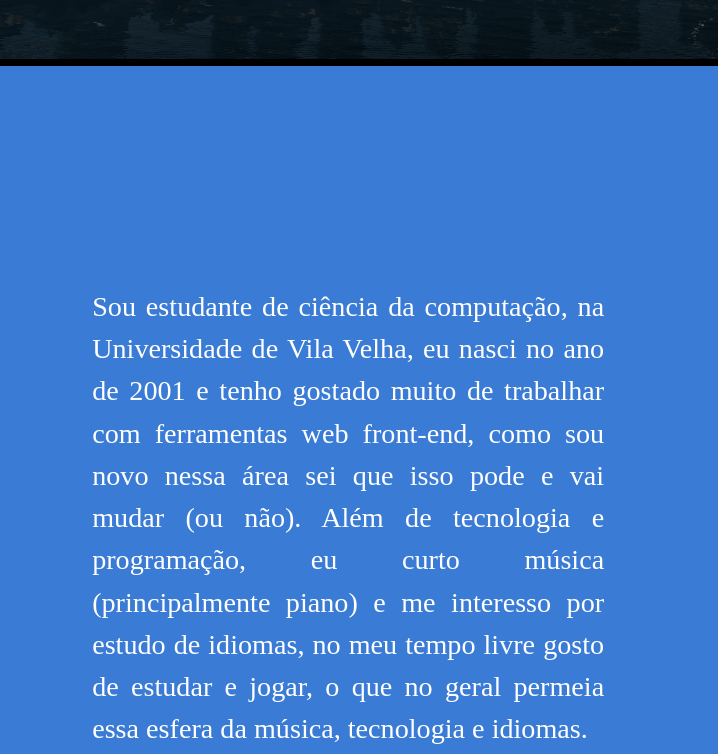
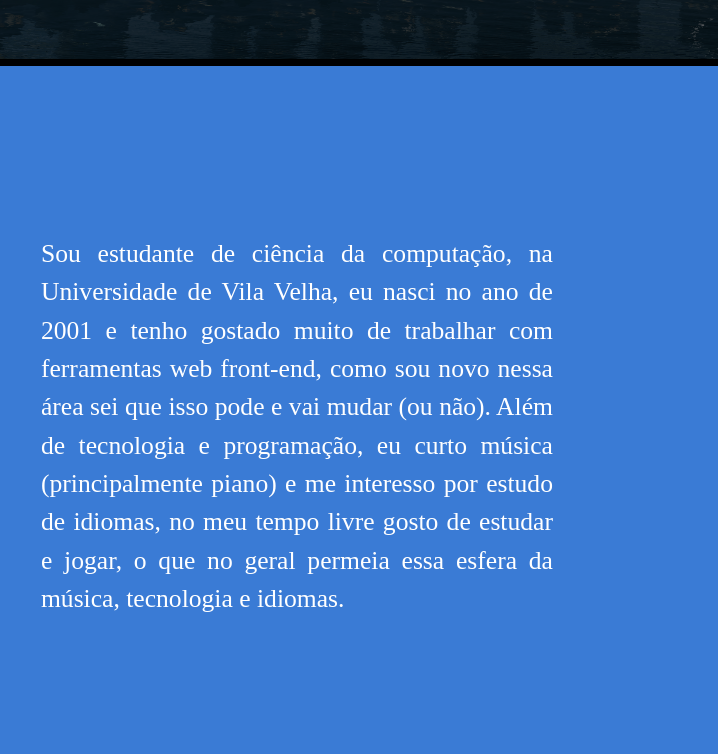
Before and after one commit to JackBowln/JackBowln.github.io, a plain HTML site: page index.html in a window 1280 px wide. Shown: the part 709-1463 px from the top of the page, 0-718 px from the left. Drawn offline with nearby package versions, Linux system fonts and the light colour scheme; a script that the page names is missing; a web font is replaced by a local one.

Commit message:
Update style.css

```diff
--- a/style.css
+++ b/style.css
@@ -83,11 +83,11 @@ html {
 
 #barra {
   margin-top: 0px;
-  padding: 17.2vw;
+  padding: 13.2vw;
   background: #3a7bd5;
   color: #fff;
   text-align: center;
-  font-size: 2.2vw;
+  font-size: 2vw;
   margin-left: -10vw;
   text-align: justify;
   text-justify: inter-word;
```
